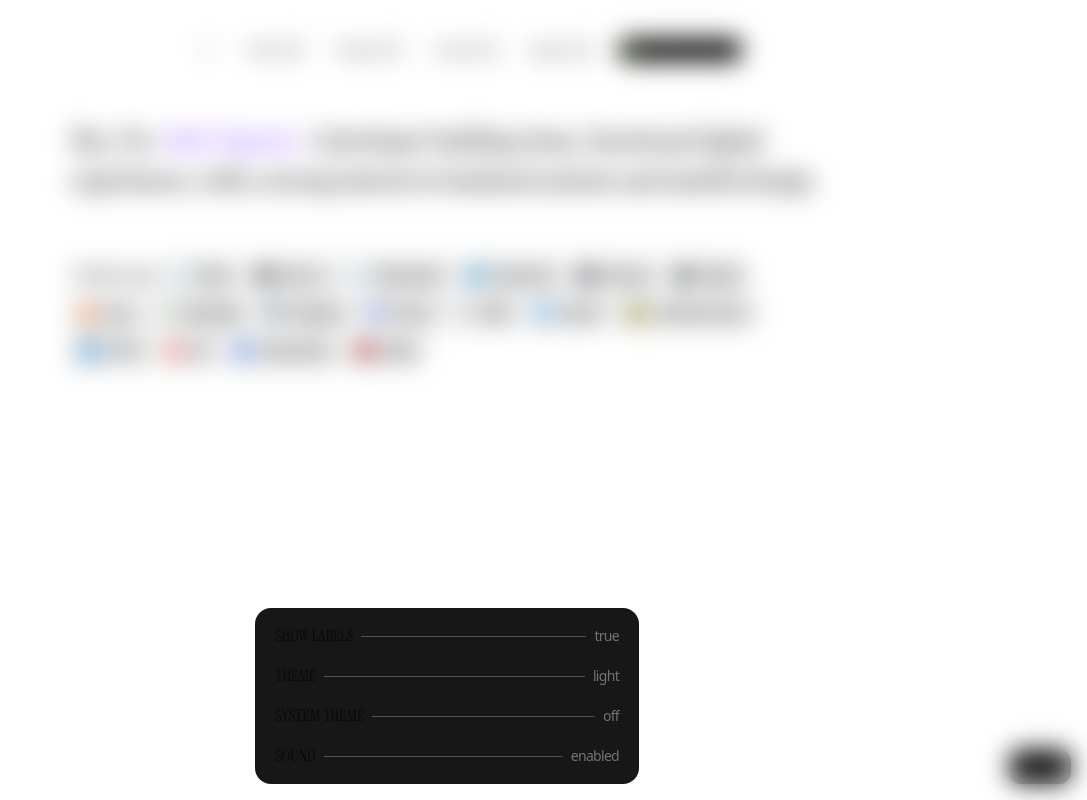
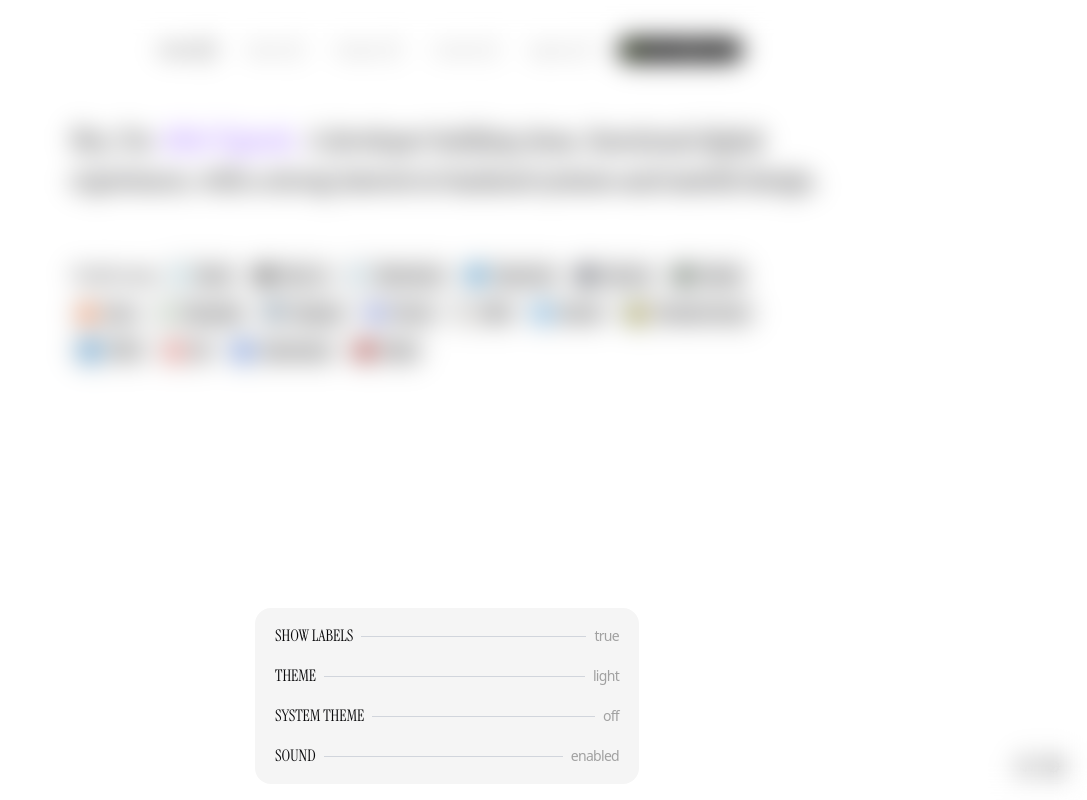
Before and after one commit to yuvanvk/portfolio, a Next.js app: page / in a window 1280 px wide. Both pictures are taken after a click on the button 1246 px from the left and 766 px from the top of the page. Shown: the whole page, without its empty margins (193-1280 px from the left). Built offline with nearby package versions, Linux system fonts and the light colour scheme.

Commit message:
fix: toggle state colours

```diff
--- a/components/porfolio/command-toolbar.tsx
+++ b/components/porfolio/command-toolbar.tsx
@@ -27,8 +27,8 @@ export const CommandToobar = () => {
 
   return (
     <>
-      <div className="flex items-center gap-x-1 p-1.5 bg-neutral-900 w-fit rounded-xl fixed bottom-4 right-4">
-        <button className="cursor-pointer flex items-center justify-center size-[23px] hover:bg-neutral-800 p-1 rounded-full">
+      <div className="flex items-center gap-x-1 p-1.5 bg-neutral-100 dark:bg-neutral-900 w-fit rounded-xl fixed bottom-4 right-4">
+        <button className="cursor-pointer flex items-center justify-center size-[23px] hover:bg-neutral-200 dark:hover:bg-neutral-800 p-1 rounded-full">
           <svg
             xmlns="http://www.w3.org/2000/svg"
             width="24"
@@ -47,7 +47,7 @@ export const CommandToobar = () => {
             <path d="M19.364 18.364a9 9 0 0 0 0-12.728"></path>
           </svg>
         </button>
-        <button onClick={() => setOpen(c => !c)} className="cursor-pointer flex items-center justify-center size-[23px] hover:bg-neutral-800 p-1 rounded-full active:scale-120 transition-all">
+        <button onClick={() => setOpen(c => !c)} className="cursor-pointer flex items-center justify-center size-[23px] hover:bg-neutral-200 dark:hover:bg-neutral-800 p-1 rounded-full active:scale-120 transition-all">
           <svg
             xmlns="http://www.w3.org/2000/svg"
             width="24"
@@ -123,17 +123,17 @@ export const Setting = ({
               exit={{
                 y: 500,
               }}
-              className="fixed min-w-sm px-2 py-3 rounded-2xl bg-neutral-900 bottom-4 z-30 left-1/2 -translate-x-1/2 flex flex-col gap-y-2"
+              className="fixed min-w-sm px-2 py-3 rounded-2xl bg-neutral-100 dark:bg-neutral-900 bottom-4 z-30 left-1/2 -translate-x-1/2 flex flex-col gap-y-2"
             >
               <div
                 onMouseEnter={playAudio}
-                className="flex items-center gap-x-2 px-3 py-1 hover:bg-neutral-800 rounded-lg cursor-pointer"
+                className="flex items-center gap-x-2 px-3 py-1 hover:bg-white dark:hover:bg-neutral-800 rounded-lg cursor-pointer"
               >
                 <div className="uppercase font-instrument-serif">
                   show labels
                 </div>
-                <div className="flex-1 w-full h-px bg-neutral-600" />
-                <div className="font-sans tracking-tighter text-sm text-neutral-500">
+                <div className="flex-1 w-full h-px bg-gray-300  dark:bg-neutral-600" />
+                <div className="font-sans tracking-tighter text-sm text-neutral-400 dark:text-neutral-500">
                   true
                 </div>
               </div>
@@ -143,34 +143,34 @@ export const Setting = ({
 
                 }}
                 onMouseEnter={playAudio}
-                className="flex items-center gap-x-2 px-3 py-1 hover:bg-neutral-800 rounded-lg cursor-pointer"
+                className="flex items-center gap-x-2 px-3 py-1 hover:bg-white dark:hover:bg-neutral-800 rounded-lg cursor-pointer"
               >
                 <div className="uppercase font-instrument-serif">THEME</div>
-                <div className="flex-1 w-full h-px bg-neutral-600" />
-                <div className="font-sans tracking-tighter text-sm text-neutral-500">
+                <div className="flex-1 w-full h-px bg-gray-300  dark:bg-neutral-600" />
+                <div className="font-sans tracking-tighter text-sm  text-neutral-400 dark:text-neutral-500">
                   {resolvedTheme}
                 </div>
               </div>
               <div
                 onMouseEnter={playAudio}
-                className="flex items-center gap-x-2 px-3 py-1 hover:bg-neutral-800 rounded-lg cursor-pointer"
+                className="flex items-center gap-x-2 px-3 py-1 hover:bg-white dark:hover:bg-neutral-800 rounded-lg cursor-pointer"
               >
                 <div className="uppercase font-instrument-serif">
                   SYSTEM THEME
                 </div>
-                <div className="flex-1 w-full h-px bg-neutral-600" />
-                <div className="font-sans tracking-tighter text-sm text-neutral-500">
+                <div className="flex-1 w-full h-px bg-gray-300  dark:bg-neutral-600" />
+                <div className="font-sans tracking-tighter text-sm text-neutral-400 dark:text-neutral-500">
                   off
                 </div>
               </div>
 
               <div
                 onMouseEnter={playAudio}
-                className="flex items-center gap-x-2 px-3 py-1 hover:bg-neutral-800 rounded-lg cursor-pointer"
+                className="flex items-center gap-x-2 px-3 py-1 hover:bg-white  dark:hover:bg-neutral-800 rounded-lg cursor-pointer"
               >
                 <div className="uppercase font-instrument-serif">SOUND</div>
-                <div className="flex-1 w-full h-px bg-neutral-600" />
-                <div className="font-sans tracking-tighter text-sm text-neutral-500">
+                <div className="flex-1 w-full h-px bg-gray-300  dark:bg-neutral-600" />
+                <div className="font-sans tracking-tighter text-sm text-neutral-400 dark:text-neutral-500">
                   enabled
                 </div>
               </div>
--- a/components/porfolio/navbar.tsx
+++ b/components/porfolio/navbar.tsx
@@ -87,12 +87,12 @@ export const Navbar = () => {
             onMouseEnter={playSound}
             className={cn(
               `flex items-center gap-x-1`,
-              "hover:bg-[#0E0E0E] p-2 rounded-lg cursor-pointer group"
+              "hover:bg-neutral-100 dark:hover:bg-[#0E0E0E] p-2 rounded-lg cursor-pointer group"
             )}
           >
             <span
               className={cn(
-                `${p.route === pathName ? "text-white" : "text-neutral-700 group-hover:text-neutral-500"}`,
+                `${p.route === pathName ? "text-neutral-800 dark:text-white" : "text-neutral-400 dark:text-neutral-700 group-hover:text-neutral-500"}`,
                 "text-sm capitalize"
               )}
             >
@@ -101,8 +101,8 @@ export const Navbar = () => {
             <span
               className={cn(
                 `border ${p.route === pathName
-                  ? "border-white"
-                  : "border-neutral-700 text-neutral-700 group-hover:text-neutral-500 group-hover:border-neutral-500"
+                  ? "border-neutral-900 dark:border-white"
+                  : "border-neutral-400 text-neutral-400 dark:border-neutral-700 dark:text-neutral-700 group-hover:text-neutral-500 group-hover:border-neutral-500"
                 }`,
                 "size-4 hidden  items-center justify-center px-1 text-xs md:flex rounded-sm uppercase"
               )}
@@ -112,7 +112,7 @@ export const Navbar = () => {
           </div>
         ))}
 
-        <div className="rounded-full flex items-center justify-between gap-x-2 tracking-tighter text-xs font-mono bg-neutral-900 border px-3 py-1">
+        <div className="rounded-full flex items-center justify-between gap-x-2 tracking-tighter text-xs font-mono text-white bg-neutral-900 border px-3 py-1">
           <div className="size-2 bg-lime-500 rounded-full animate-pulse" />
           <div>13:11</div>
           <div>GMT+5: 30</div>
```
